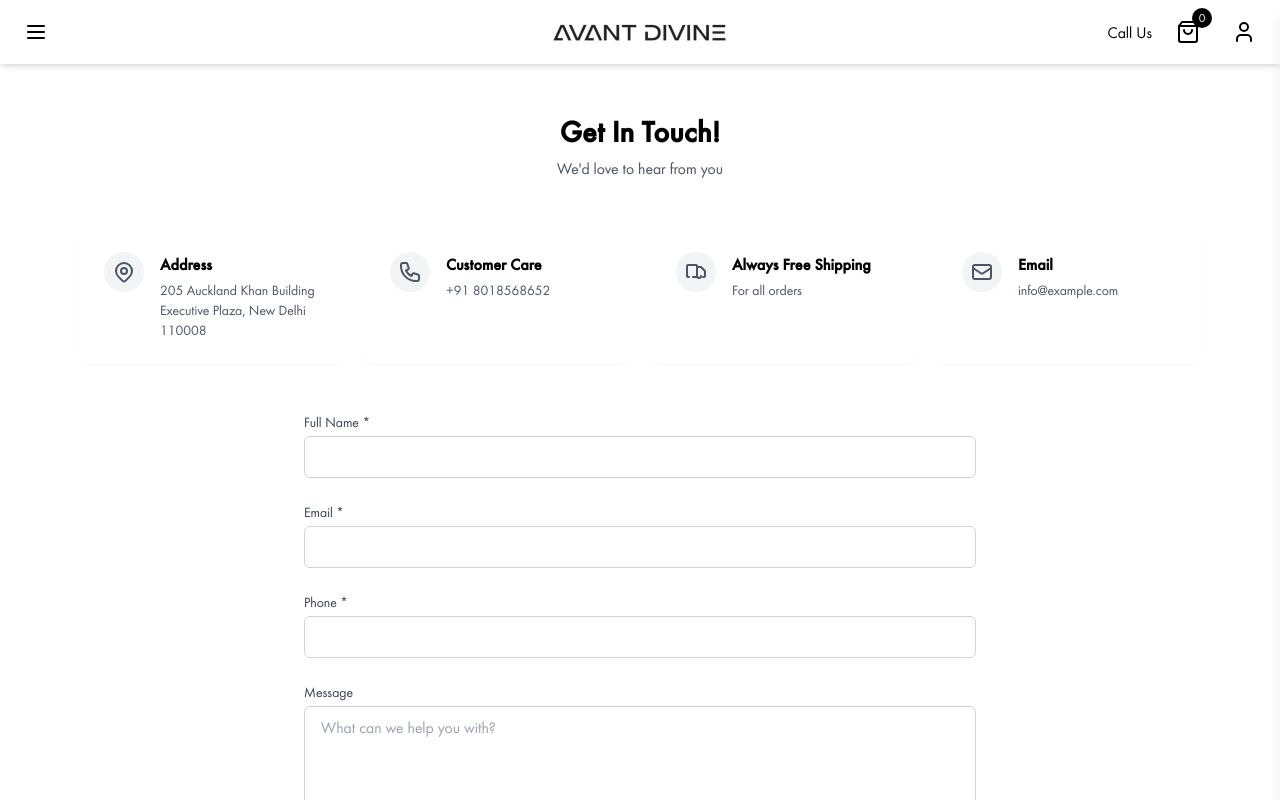
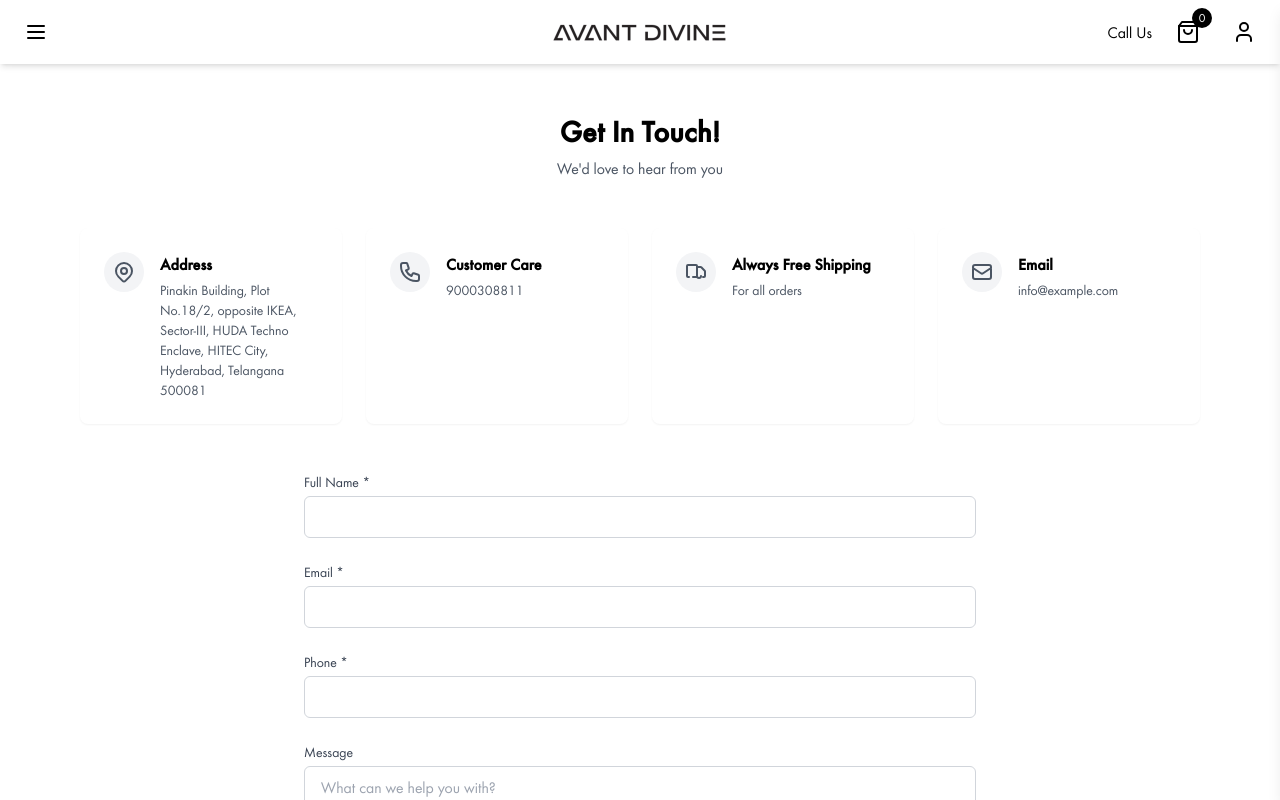
Before and after one commit to AdityaKumar1911/avant-dvn, a React (Create React App) app: page /callus in a window 1280 px wide. Shown: the top 800 px of the page. Built offline with nearby package versions, Linux system fonts and the light colour scheme.

Commit message:
Update CallUs.jsx

```diff
--- a/src/Components/CallUs/CallUs.jsx
+++ b/src/Components/CallUs/CallUs.jsx
@@ -57,11 +57,11 @@
             <div>
               <h3 className="font-semibold mb-1">Address</h3>
               <p className="text-sm text-gray-600">
-                205 Auckland Khan Building
+                Pinakin Building, Plot No.18/2, opposite IKEA, Sector-III, HUDA Techno Enclave, HITEC City, Hyderabad, Telangana 500081
               </p>
-              <p className="text-sm text-gray-600">
+{/*               <p className="text-sm text-gray-600">
                 Executive Plaza, New Delhi 110008
-              </p>
+              </p> */}
             </div>
           </div>
         </div>
@@ -86,7 +86,7 @@
             </div>
             <div>
               <h3 className="font-semibold mb-1">Customer Care</h3>
-              <p className="text-sm text-gray-600">+91 8018568652</p>
+              <p className="text-sm text-gray-600">9000308811</p>
             </div>
           </div>
         </div>
```
